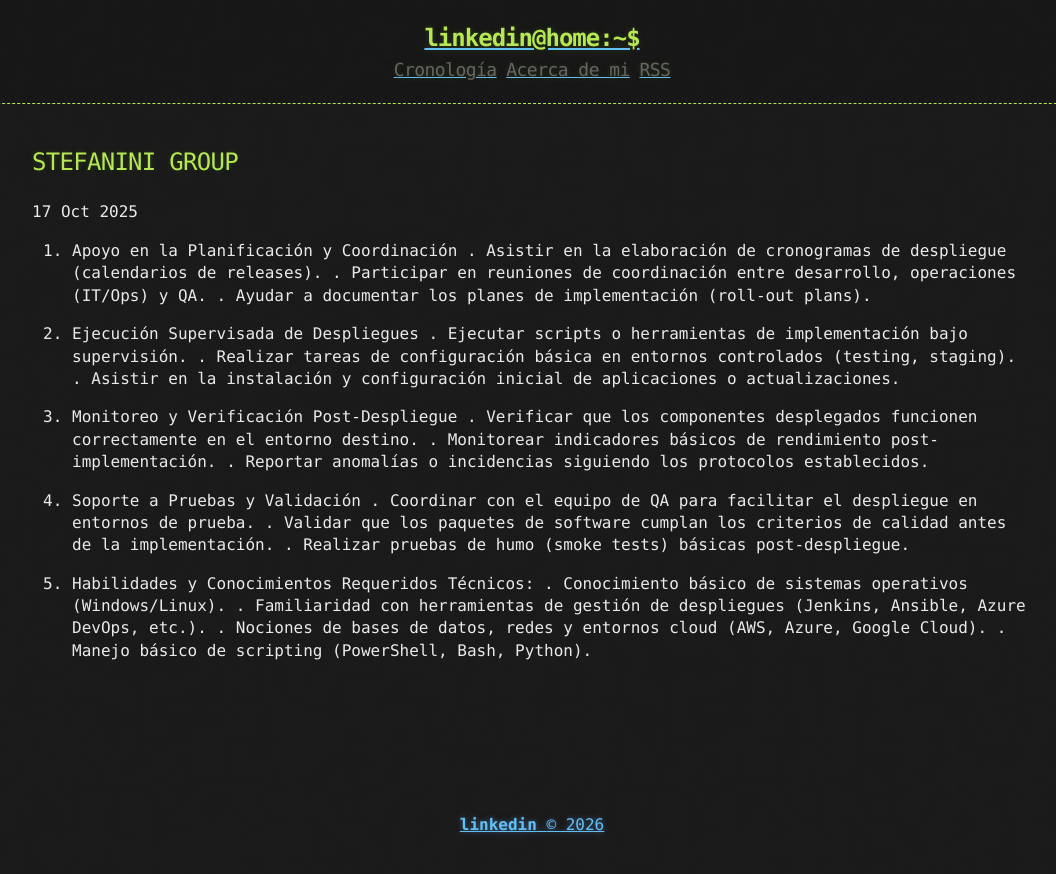
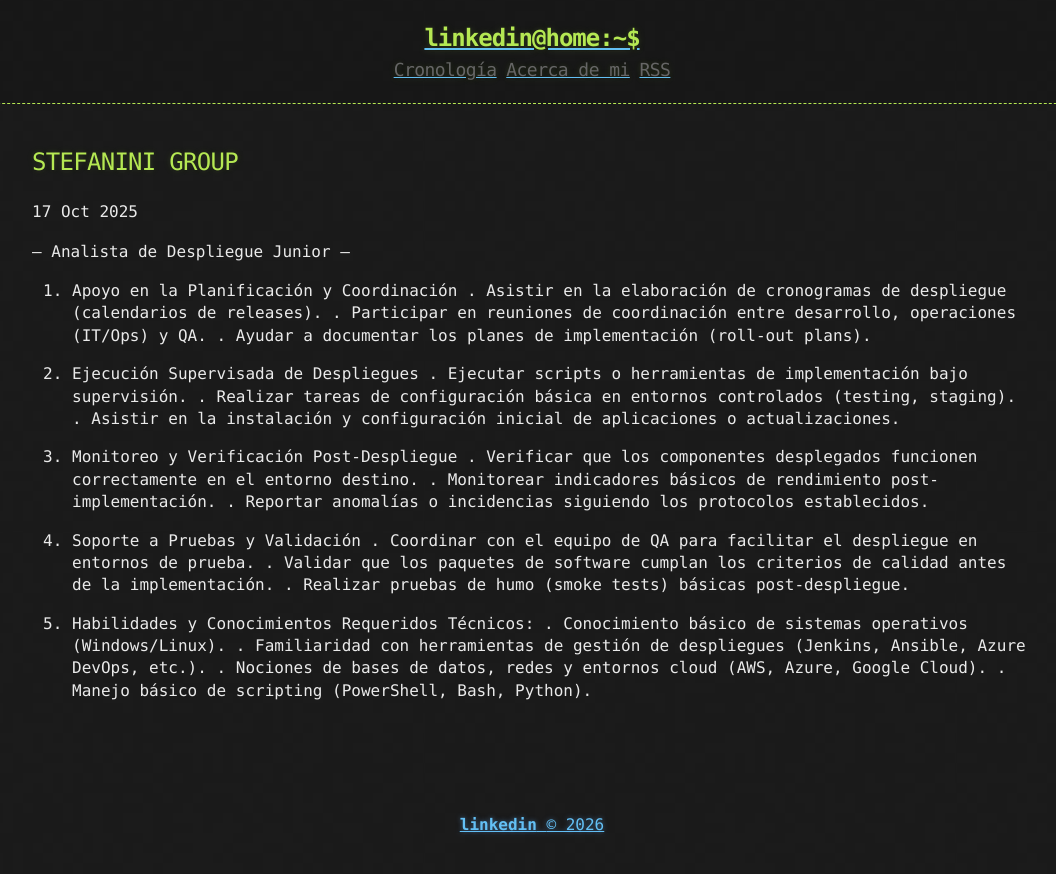
Before and after one commit to parramiguel/parramiguel.github.io, a Jekyll site: the page built from _posts/2025-10-17-Stefanini.md, in a window 1280 px wide. Shown: the top 874 px of the page, without its empty margins (108-1164 px from the left). Built offline with Jekyll 4.4.1, drawn with Linux system fonts in a browser that asks for light colours.

Commit message:
Stefanini

```diff
--- a/_posts/2025-10-17-Stefanini (Analista de Despliegue Junior).md
+++ b/_posts/2025-10-17-Stefanini.md
@@ -3,6 +3,7 @@ title: STEFANINI GROUP
 published: true
 ---
 
+--- Analista de Despliegue Junior ---
 1. Apoyo en la Planificación y Coordinación
 . Asistir en la elaboración de cronogramas de despliegue (calendarios de releases).
 . Participar en reuniones de coordinación entre desarrollo, operaciones (IT/Ops) y QA.
```
